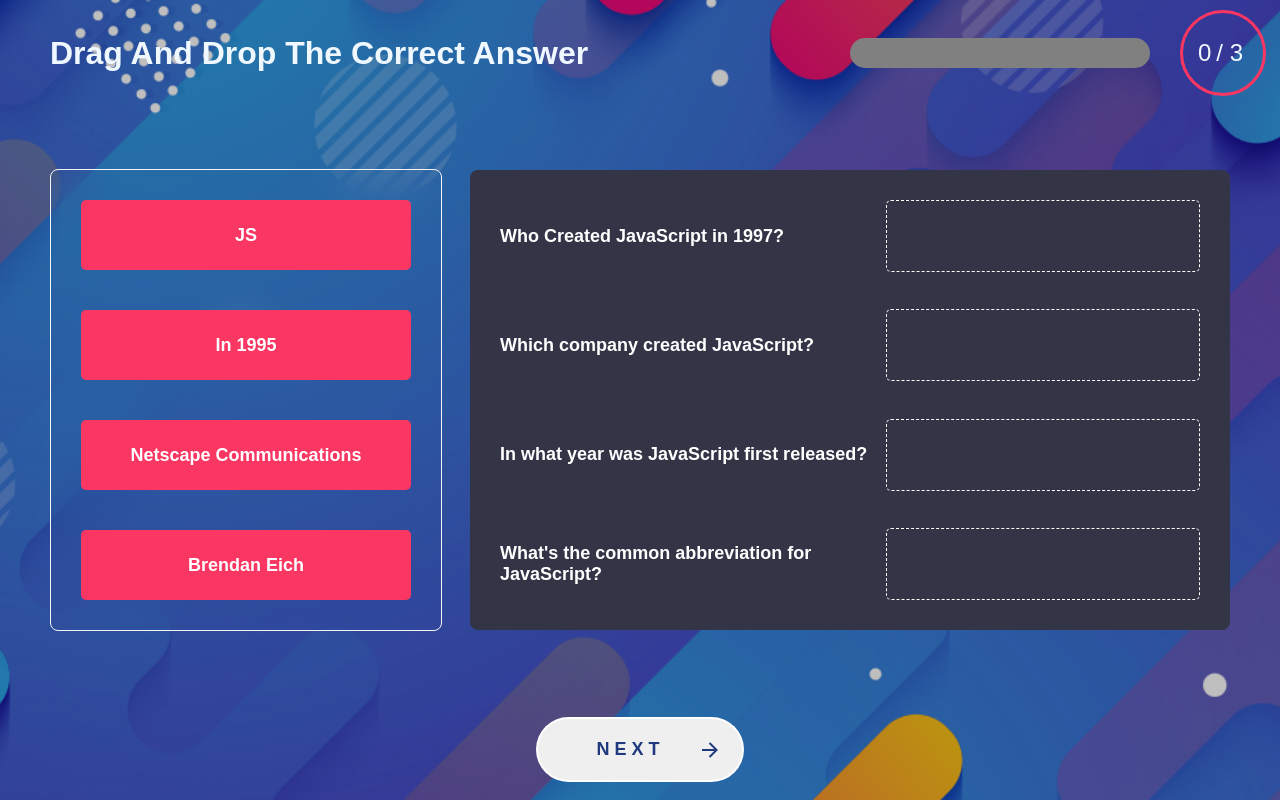
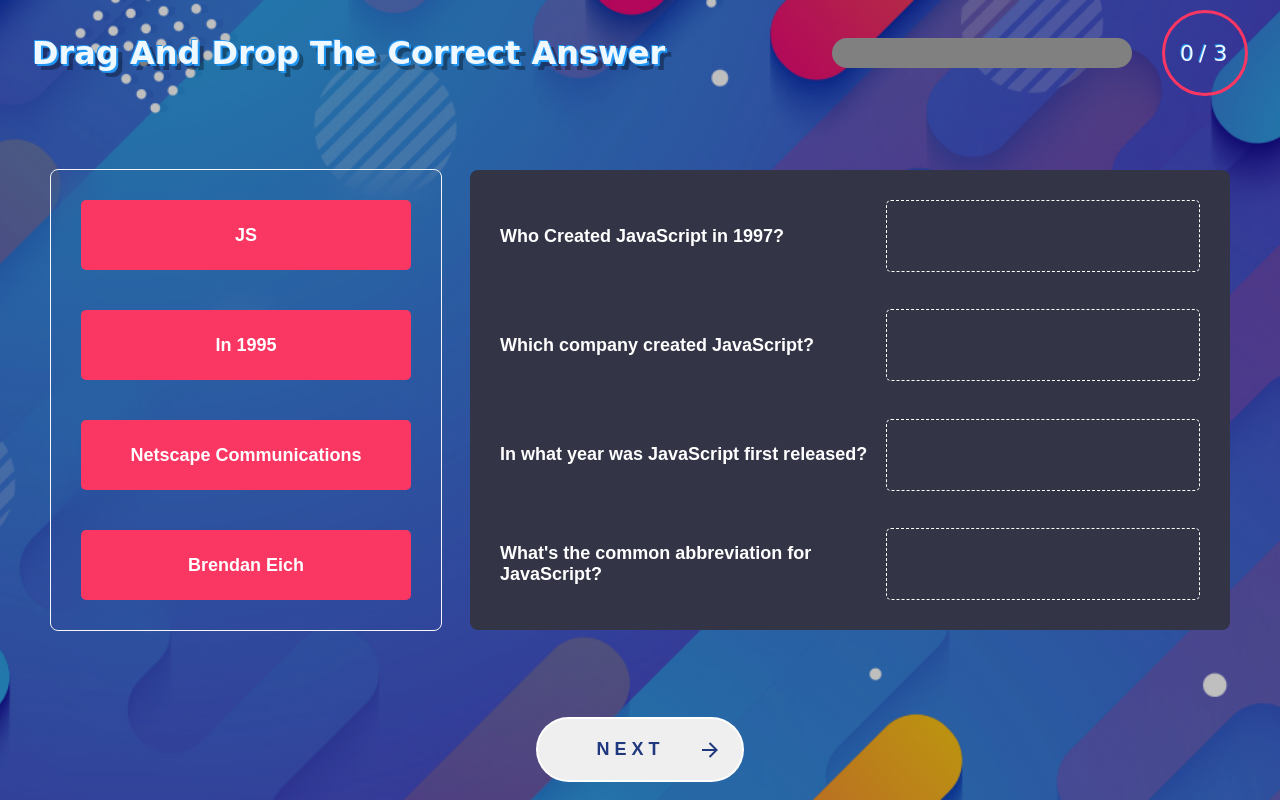
Before and after one commit to Munna-Scriptz/Js_Games, a plain HTML site: page index.html in a window 1280 px wide. Drawn offline with Linux system fonts and the light colour scheme; a web font is replaced by a local one.

Commit message:
ProgressBar Complwtwd

```diff
--- a/css/style.css
+++ b/css/style.css
@@ -42,6 +42,10 @@ a{
 }
 .Header h1{
   font-weight: 600;
+  font-family: 'Baloo Tamma', cursive;
+  text-shadow: -1px -1px 0px #2196f3,
+    2px 2px 0px #2196f3,
+    6px 6px 0px #00000055;
 }
 .Completed{
   display: flex;
@@ -54,16 +58,19 @@ a{
   border-radius: 20px;
   background-color: grey;
   position: relative;
+  overflow: hidden;
 }
-.progress::after{
+.progress .progress_bar{
   content: '';
   position: absolute;
   top: 0;
   left: 0;
   height: 100%;
   background: linear-gradient(#FF5E04 , #FA3663);
-  /* width: 25%; Dynamic */
+  width: 100%;
   border-radius: 20px;
+  transform: translateX(-300px);
+  transition: all 300ms ease-in-out;
 }
 .progressCounter{
   border: 3px solid #FA3663;
@@ -71,10 +78,13 @@ a{
   width: 50px;
   height: 50px;
   padding: 15px;
-  font-size: 24px;
+  font-size: 22px;
   display: flex;
   align-items: center;
   gap: 5px;
+  font-family: 'Baloo Tamma', cursive;
+  text-shadow: -1px -1px 0px #2196f3;
+
 }
 /* ----------------Left Box------------ */
 .left_box{
--- a/index.html
+++ b/index.html
@@ -7,14 +7,14 @@
     <link rel="stylesheet" href="css/style.css">
 </head>
 <body>
+    <div class="Header">
+        <h1>Drag And Drop The Correct Answer</h1>
+        <div class="Completed">
+            <div class="progress"><div class="progress_bar"></div></div>
+            <div class="progressCounter"><span class="ProgNum">0</span>/ 3</div>
+        </div>
+    </div>
     <div class="container Container1">
-        <div class="Header">
-            <h1>Drag And Drop The Correct Answer</h1>
-            <div class="Completed">
-                <div class="progress"></div>
-                <div class="progressCounter"><span class="ProgNum">0</span>/ 3</div>
-            </div>
-        </div>
         <!-- -------Left Box----- -->
         <div class="left_box">
             <div class="box_items Answer1" draggable="true">
@@ -51,6 +51,14 @@
             </div>
         </div>
     </div>
+
+
+
+
+
+
+
+
     <!-- --------------Next Button------------- -->
 <button class="animated-button">
   <svg xmlns="http://www.w3.org/2000/svg" class="arr-2" viewBox="0 0 24 24">
--- a/js/script.js
+++ b/js/script.js
@@ -4,6 +4,9 @@ let dropTargets = document.querySelectorAll('.Blank_box')
 let leftBox = document.querySelector('.left_box')
 let SelectedItem
 let ChangeQuiz = document.querySelector('.Container1')
+// ----Progress Dom
+let ProgressBar = document.querySelector('.progress_bar')
+let ProgressCount = document.querySelector('.ProgNum')
 // ------------Drag Function Start
 draggableItems.forEach(item => {
     item.addEventListener('dragstart', () => {
@@ -45,7 +48,7 @@ NextButton.addEventListener('click', () => {
         Answer4.style = 'background-color:red;'
     }
     // ------Question 2--------
-    if(Ques2.contains(Answer3)){
+    if (Ques2.contains(Answer3)) {
         Answer3.style = 'background-color:#5CB338;'
         console.log('Correct');
     } else {
@@ -53,7 +56,7 @@ NextButton.addEventListener('click', () => {
         Answer3.style = 'background-color:red;'
     }
     // ------Question 3--------
-    if(Ques3.contains(Answer2)){
+    if (Ques3.contains(Answer2)) {
         Answer2.style = 'background-color:#5CB338;'
         console.log('Correct');
     } else {
@@ -61,7 +64,7 @@ NextButton.addEventListener('click', () => {
         Answer2.style = 'background-color:red;'
     }
     // ------Question 4--------
-    if(Ques4.contains(Answer1)){
+    if (Ques4.contains(Answer1)) {
         Answer1.style = 'background-color:#5CB338;'
         console.log('Correct');
     } else {
@@ -69,7 +72,12 @@ NextButton.addEventListener('click', () => {
         Answer1.style = 'background-color:red;'
     }
     // -------------All Quiz Output
-    if(Ques2.contains(Answer3) && Ques2.contains(Answer3) && Ques3.contains(Answer2) && Ques4.contains(Answer1)){
+    if (Ques2.contains(Answer3) && Ques2.contains(Answer3) && Ques3.contains(Answer2) && Ques4.contains(Answer1)) {
         ChangeQuiz.style = 'display:none;'
+        // --------ProgressBar
+        ProgressCount.innerHTML = 1
+        setTimeout(() => {
+            ProgressBar.style.transform = 'translateX(-200px)';
+        }, 300);
     }
 })
```
